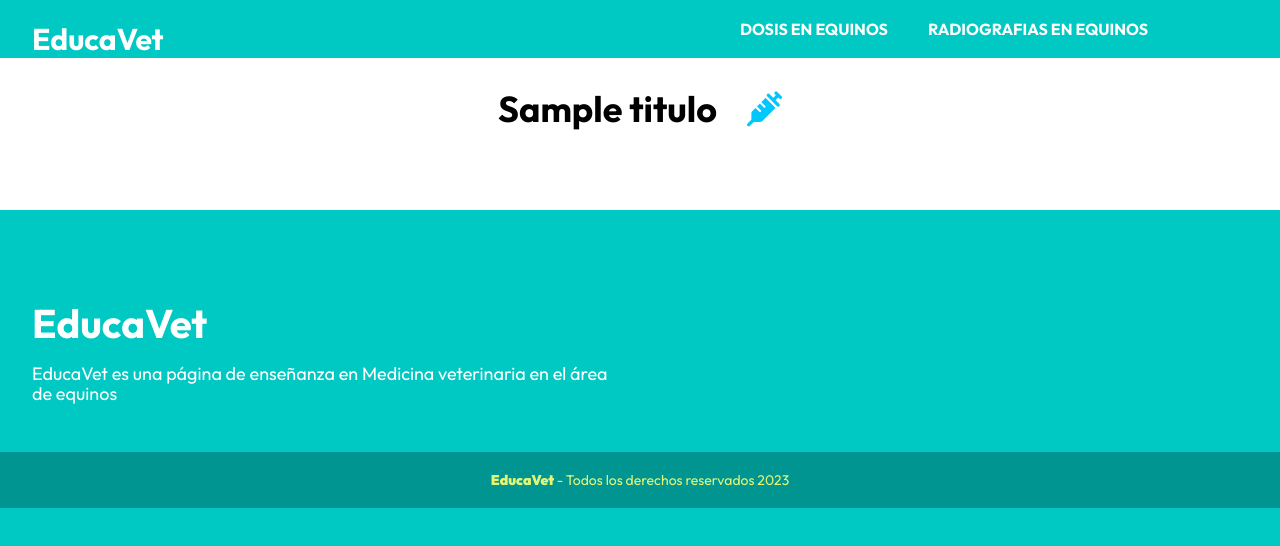
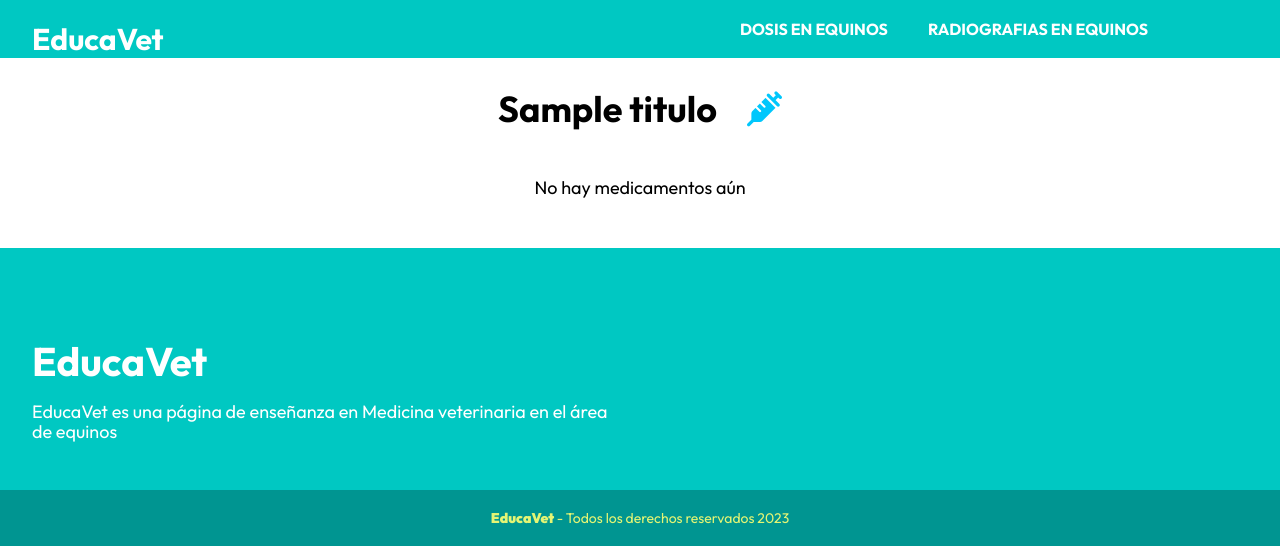
Before and after one commit to UlisesSalazar/Educavet2, a PHP site: template views/medicamento/dosis.php in a window 1280 px wide. Shown: the part 600-1146 px from the top of the page. Before the commit the page ends 1108 px from the top, so only its background shows below. Run offline with PHP 8.4, Linux system fonts and the light colour scheme; the template is opened without the code that fills it: most values are stand-ins (such as "Sample title", 1, 10 or a date in 2020); some libraries are stand-ins or nearby versions.

Commit message:
PrimerosPasosParaMostrarMedicamentos

```diff
--- a/controllers/MedicamentoController.php
+++ b/controllers/MedicamentoController.php
@@ -9,10 +9,11 @@ class MedicamentoController {
 
     public static function dosis (Router $router) {
         $medicamentos = Medicamento::all();
-        debuguear($medicamentos);
+
 
         $router->render('medicamento/dosis', [
-            'titulo' => 'Dosis en equinos'
+            'titulo' => 'Dosis en equinos',
+            'medicamentos' => $medicamentos
         ]);
 
     }
--- a/views/medicamento/dosis.php
+++ b/views/medicamento/dosis.php
@@ -5,8 +5,15 @@
      <div class ="tabla__icono">
         <i class="fa-sharp fa-solid fa-syringe tabla__icono" style="color: #00c7fc;"></i>
     </div>
+</div>
+<div class= "dashboard__contenedor">
+ <?php if(!empty($medicamentos)){ ?>
 
 
+    <?php } else { ?>
+
+        <p class="text-center"> No hay medicamentos aún</p>
+    <?php }?>
 </div>
 
 
```
